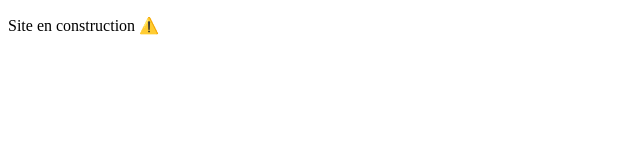
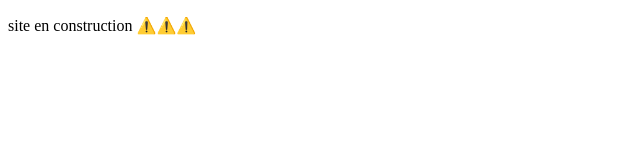
Before and after one commit to benoitwimart/benoitwimart.github.io, a plain HTML site: page index.html in a window 1280 px wide. Shown: the full height of the page, 0-640 px from the left. Drawn offline with Linux system fonts and the light colour scheme.

Commit message:
Add files via upload

```diff
--- a/index.html
+++ b/index.html
@@ -3,9 +3,9 @@
 <head>
   <meta charset="UTF-8">
   <meta name="viewport" content="width=device-width, initial-scale=1.0">
-  <title>Benoit Wimart Portfolio</title>
+  <title>Benoit Wimart portfolio</title>
 </head>
 <body>
-  <p>Site en construction ⚠️</p>
+  <p>site en construction ⚠️⚠️⚠️</p>
 </body>
 </html>
```
